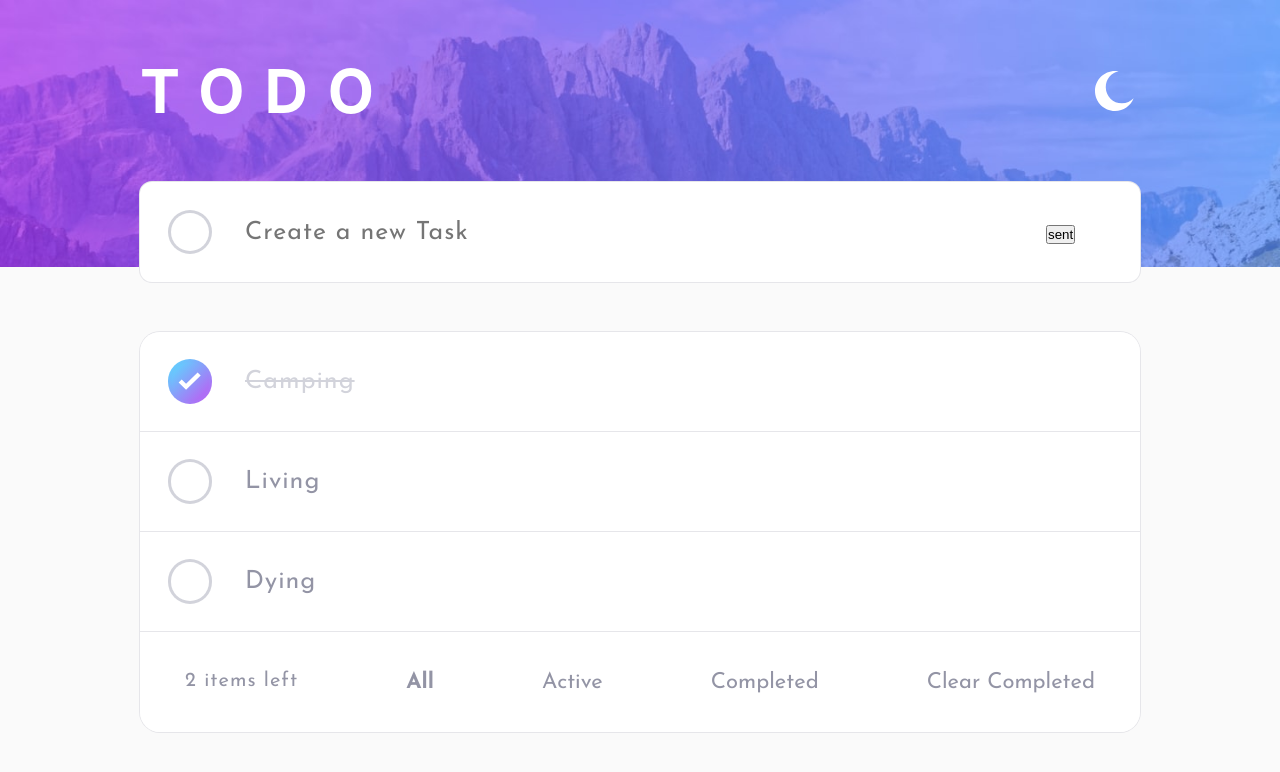
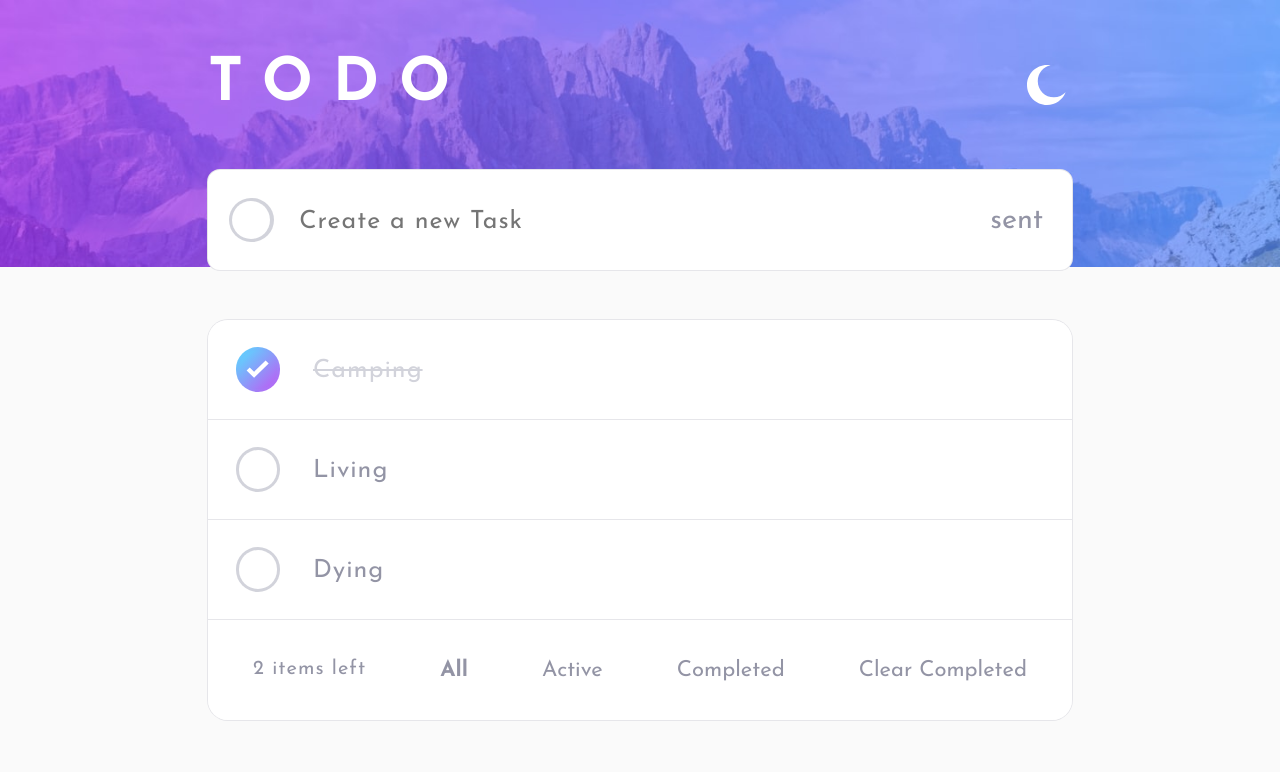
Before and after one commit to EdRafCas/Todo_app, a React (Create React App) app: page / in a window 1280 px wide. Shown: the top 772 px of the page. Built offline with nearby package versions, Linux system fonts and the light colour scheme.

Commit message:
changes to dark mode and sent button, almost ready

```diff
--- a/src/App.js
+++ b/src/App.js
@@ -72,7 +72,7 @@ const App = () => {
     if(typing.length > 0){
       const newList = [...existingList]
 
-      newList.push(
+      newList.unshift(
         {
           id:uuidv4(),
           actitivyNote:typing,
--- a/src/App.scss
+++ b/src/App.scss
@@ -24,6 +24,13 @@
   box-sizing: border-box;
   margin: 0;
   padding: 0;
+}
+body,
+input[type="text"],
+button {
+  font-family: "Josefin Sans", sans-serif, "Courier New", Courier, monospace;
+  font-size: 1.8rem;
+  font-weight: 400;
 }
 $color-gradient-start: hsl(192, 100%, 67%);
 $color-gradient-end: hsl(280, 87%, 65%);
@@ -60,7 +67,8 @@ $color-hover-list-dark:hsl(237, 14%, 26%);
     }
     }
   .block{
-    width:1000px;
+    max-width: 54rem;
+    margin: 0 auto;
     height:1000px;
     /* box-shadow: -1px 5px 20px 10px rgba(37, 39, 60, 0.2);
     -webkit-box-shadow: -1px 5px 20px 10px rgba(37, 39, 60, 0.2);
@@ -142,6 +150,14 @@ $color-hover-list-dark:hsl(237, 14%, 26%);
             font-weight: 500;
             letter-spacing: 1px;
             font-family:"Josefin Sans", sans-serif, "Courier New", Courier, monospace;
+            &:focus{
+              outline: none;
+            }
+          }
+          button{
+            border: none;
+            background: transparent;
+            cursor: pointer;
           }
         }
     }
@@ -305,6 +321,12 @@ $color-hover-list-dark:hsl(237, 14%, 26%);
       }
     }
   }
+  .input-container-inner{
+    button{
+      color:$color-not-crossed-light;
+
+    }
+  }
 }
 
 .container.dark-theme{
@@ -352,6 +374,13 @@ $color-hover-list-dark:hsl(237, 14%, 26%);
       }
     }
   }
+
+  .input-container-inner{
+    button{
+      color:$color-not-crossed-dark;
+
+    }
+  }
 }
 
 .light-theme {
```
